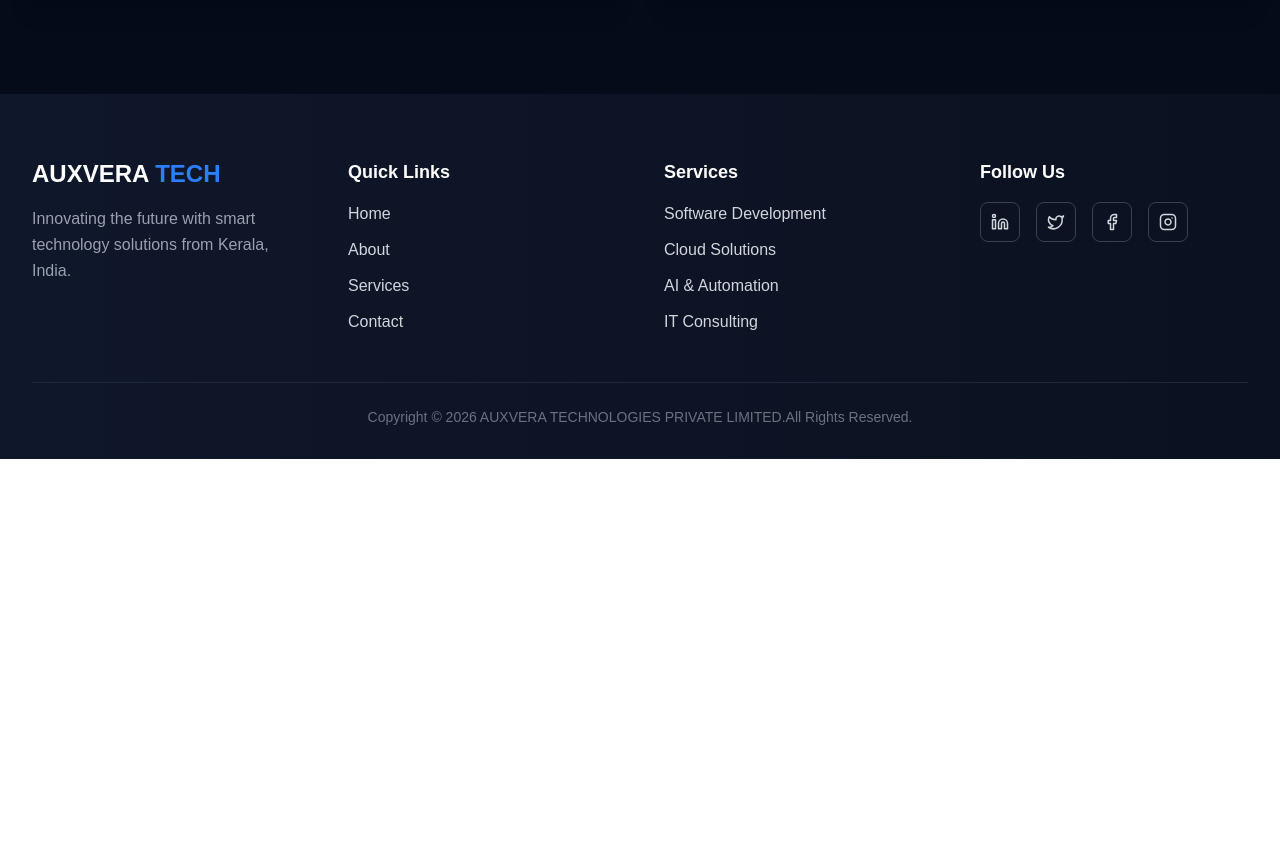
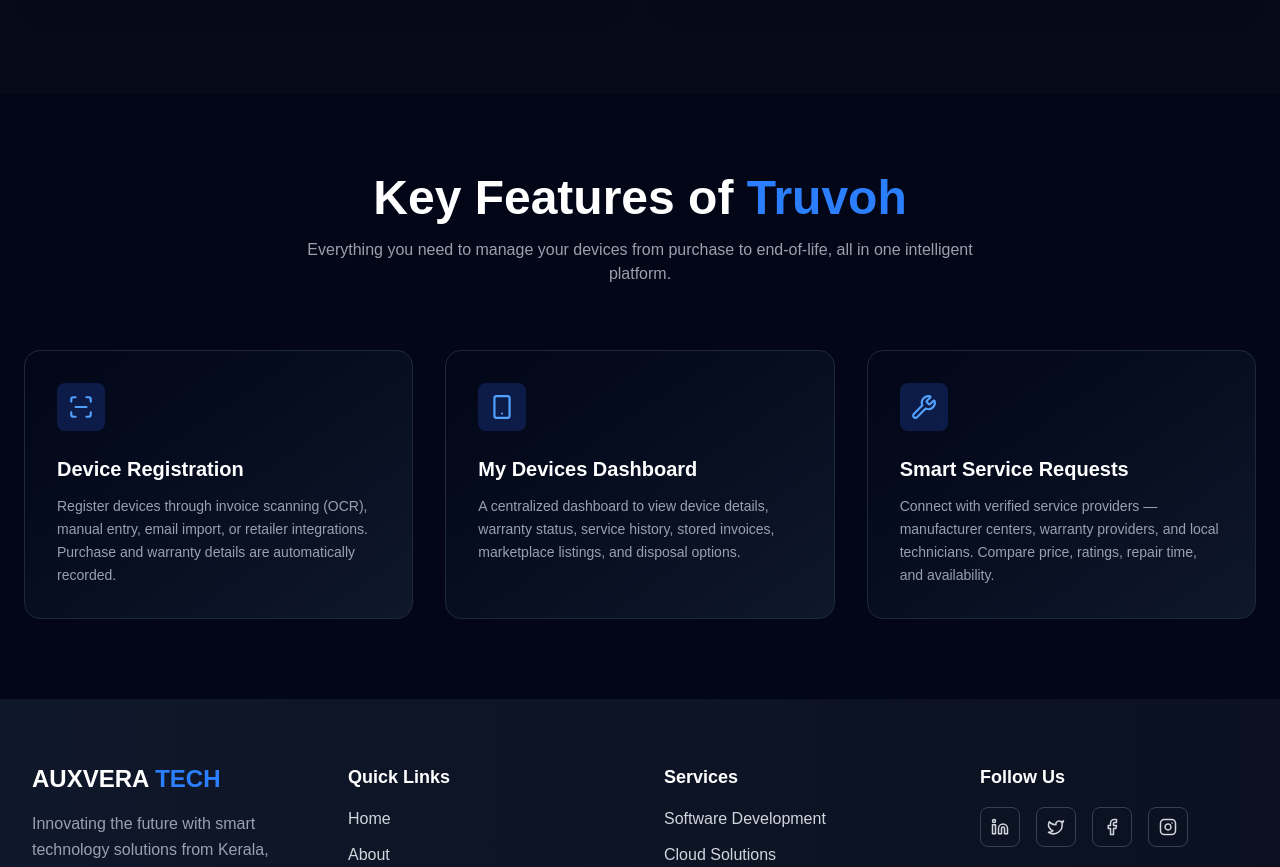
Before and after one commit to srileksh/Auxvera, a Next.js app: page /truvoh in a window 1280 px wide. Shown: the part 936-1803 px from the top of the page. Before the commit the page ends 1395 px from the top, so only its background shows below. Built offline with nearby package versions, Linux system fonts and the light colour scheme.

Commit message:
create web page

```diff
--- a/src/app/truvoh/page.js
+++ b/src/app/truvoh/page.js
@@ -1,9 +1,14 @@
 import ProductSection from '@/components/ProductSection'
+import TruvohFeatures from '@/components/TruvohFeatures'
 import React from 'react'
 
 function page() {
   return (
-    <div><ProductSection/></div>
+    <div>
+      <ProductSection/>
+      <TruvohFeatures/>
+    </div>
+
   )
 }
 
--- a/src/components/Navbar.jsx
+++ b/src/components/Navbar.jsx
@@ -4,7 +4,6 @@
 import { useState } from "react";
 import { usePathname } from "next/navigation";
 import { Menu, X } from "lucide-react";
-import ThemeToggle from "./ThemeToggle";
 
 export default function Navbar() {
   const [isOpen, setIsOpen] = useState(false);
--- a/src/components/ProductSection.jsx
+++ b/src/components/ProductSection.jsx
@@ -104,6 +104,7 @@
           </div>
         </div>
       </div>
+
     </section>
   );
 }
--- /dev/null
+++ b/src/components/TruvohFeatures.jsx
@@ -0,0 +1,83 @@
+// import React from 'react'
+
+// function TruvohFeatures() {
+//   return (
+//     <div>TruvohFeatures</div>
+//   )
+// }
+
+// export default TruvohFeatures
+
+"use client";
+
+import { ScanLine, Smartphone, Wrench } from "lucide-react";
+
+export default function TruvohFeatures() {
+  const features = [
+    {
+      icon: <ScanLine size={26} />,
+      title: "Device Registration",
+      desc: "Register devices through invoice scanning (OCR), manual entry, email import, or retailer integrations. Purchase and warranty details are automatically recorded.",
+    },
+    {
+      icon: <Smartphone size={26} />,
+      title: "My Devices Dashboard",
+      desc: "A centralized dashboard to view device details, warranty status, service history, stored invoices, marketplace listings, and disposal options.",
+    },
+    {
+      icon: <Wrench size={26} />,
+      title: "Smart Service Requests",
+      desc: "Connect with verified service providers — manufacturer centers, warranty providers, and local technicians. Compare price, ratings, repair time, and availability.",
+    },
+  ];
+
+  return (
+    <section className="w-full bg-[#020617] text-white py-20 px-6">
+      <div className="max-w-7xl mx-auto text-center">
+
+        {/* Heading */}
+        <h2 className="text-4xl md:text-5xl font-bold mb-4">
+          Key Features of <span className="text-blue-500">Truvoh</span>
+        </h2>
+
+        <p className="text-gray-400 max-w-2xl mx-auto mb-16">
+          Everything you need to manage your devices from purchase to end-of-life,
+          all in one intelligent platform.
+        </p>
+
+        {/* Cards */}
+        <div className="grid md:grid-cols-3 gap-8">
+
+          {features.map((feature, i) => (
+            <div
+              key={i}
+              className="relative group bg-gradient-to-br from-[#020617] to-[#0f172a] border border-[#1e293b]
+              rounded-2xl p-8 text-left transition duration-300 hover:-translate-y-2"
+            >
+
+              {/* Glow effect */}
+              <div className="absolute inset-0 rounded-2xl opacity-0 group-hover:opacity-100 transition duration-300 blur-xl bg-blue-500/20"></div>
+
+              {/* Icon */}
+              <div className="relative w-12 h-12 flex items-center justify-center rounded-lg bg-blue-900/40 text-blue-400 mb-6">
+                {feature.icon}
+              </div>
+
+              {/* Title */}
+              <h3 className="text-xl font-semibold mb-3">
+                {feature.title}
+              </h3>
+
+              {/* Description */}
+              <p className="text-gray-400 leading-relaxed text-sm">
+                {feature.desc}
+              </p>
+
+            </div>
+          ))}
+
+        </div>
+      </div>
+    </section>
+  );
+}
```
Also changed, not shown: 1 other file (tests, documents, lock files or other folders).
